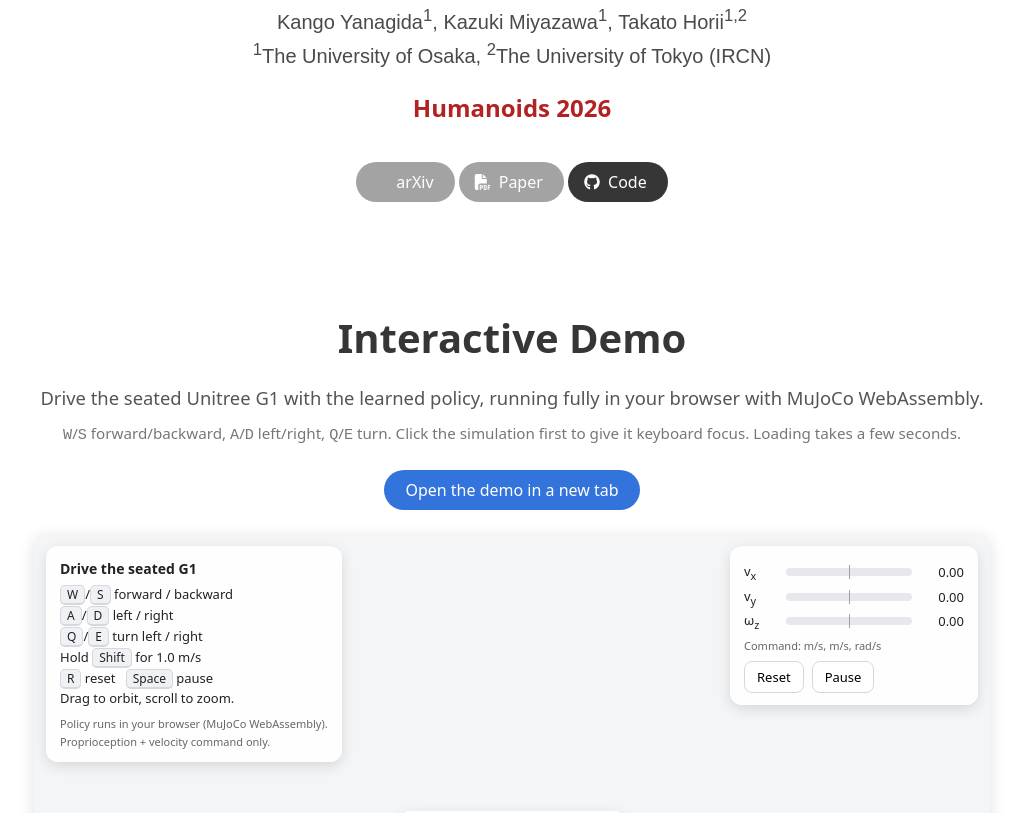
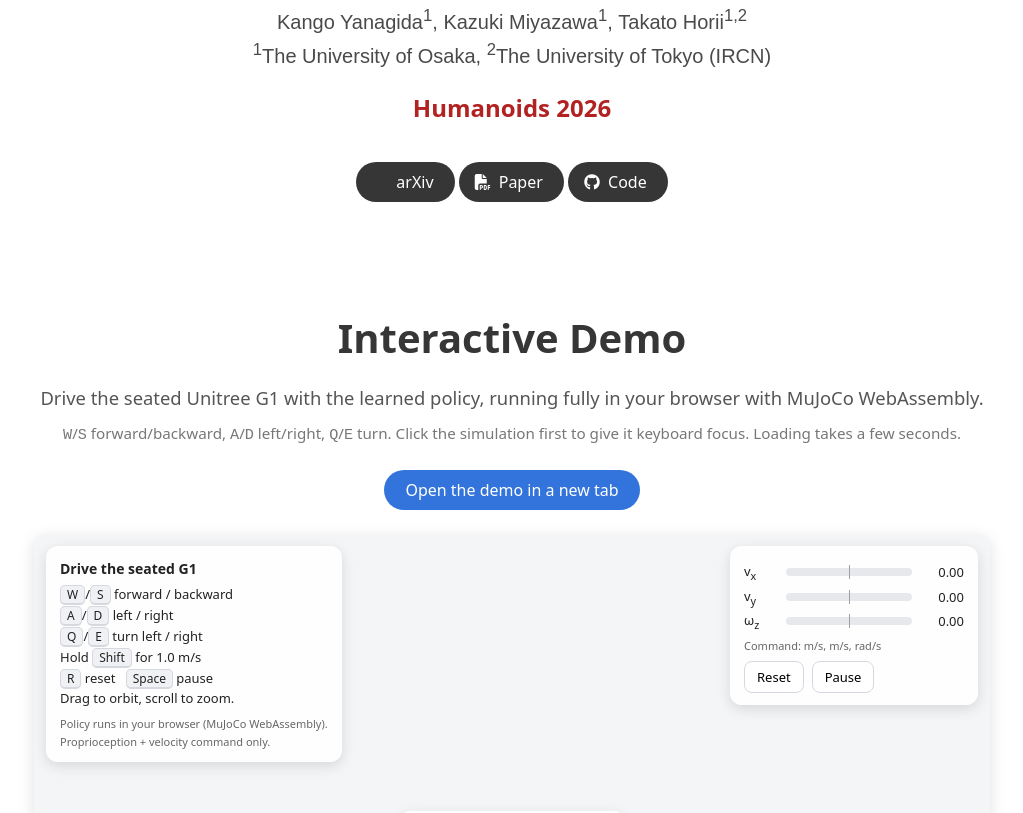
Before and after one commit to kan5r/stay-seated, a plain HTML site: page index.html in a window 1280 px wide. Shown: the part 845-1658 px from the top of the page, without its empty margins (128-1151 px from the left). Drawn offline with nearby package versions, Linux system fonts and the light colour scheme; no server answers; some icons are missing.

Commit message:
Link arXiv page and host the paper PDF under assets/
Co-Authored-By: Claude Opus 5.5 <noreply@anthropic.com>

```diff
--- a/index.html
+++ b/index.html
@@ -71,16 +71,14 @@
 
             <div class="column has-text-centered">
               <div class="publication-links">
-                <!-- TODO: replace href with the arXiv URL -->
                 <span class="link-block">
-                  <a href="#" class="external-link button is-normal is-rounded is-dark is-coming-soon" title="Coming soon">
+                  <a href="https://arxiv.org/abs/2608.28090" class="external-link button is-normal is-rounded is-dark">
                     <span class="icon"><i class="ai ai-arxiv"></i></span>
                     <span>arXiv</span>
                   </a>
                 </span>
-                <!-- TODO: replace href with the arXiv PDF URL -->
                 <span class="link-block">
-                  <a href="#" class="external-link button is-normal is-rounded is-dark is-coming-soon" title="Coming soon">
+                  <a href="./assets/stay-seated-paper.pdf" class="external-link button is-normal is-rounded is-dark">
                     <span class="icon"><i class="fas fa-file-pdf"></i></span>
                     <span>Paper</span>
                   </a>
```
Also changed, not shown: 2 other files.
